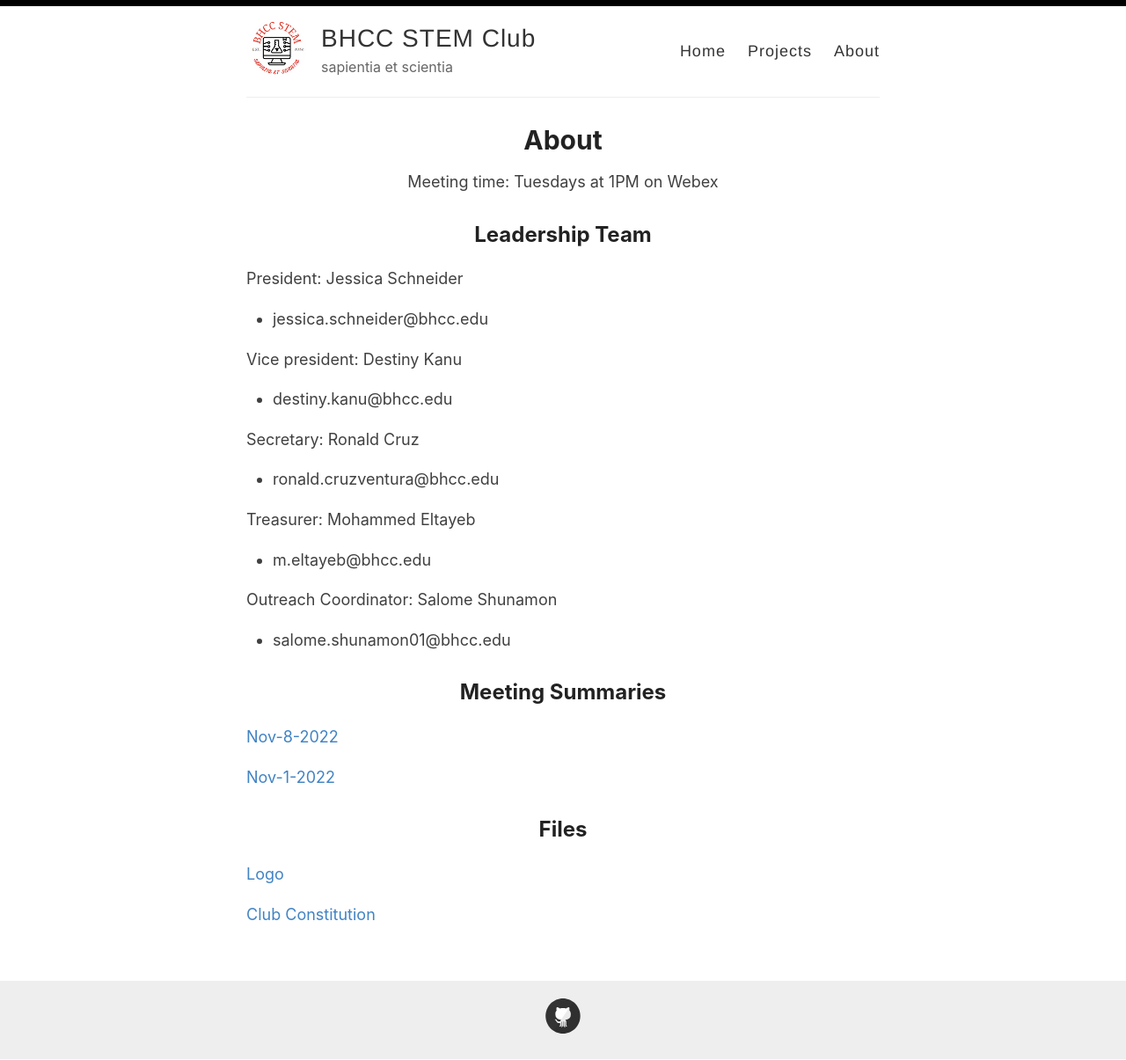
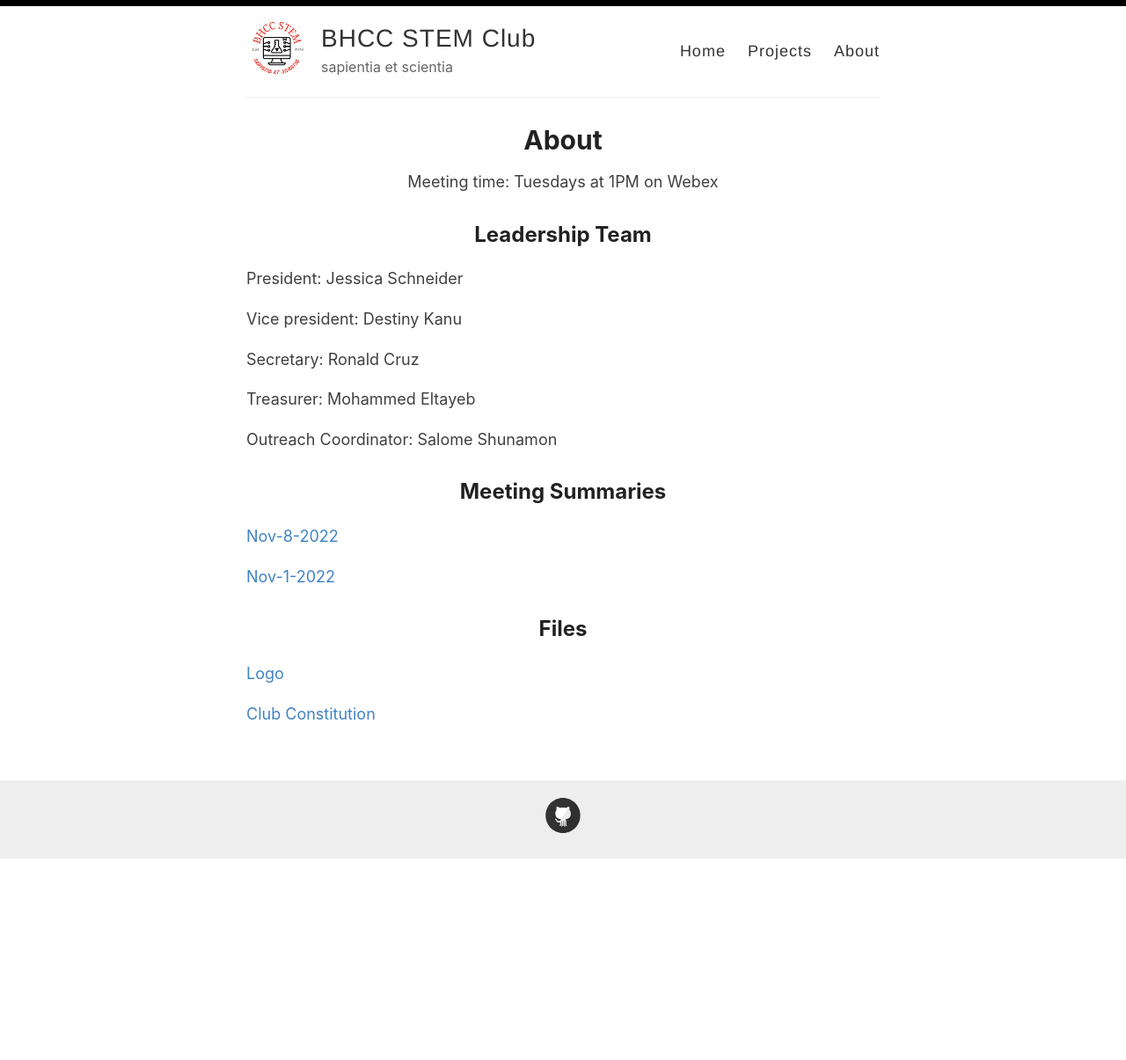
Before and after one commit to bhccstem/bhccstem.github.io, a Jekyll site: the page built from _pages/about.md, in a window 1280 px wide. Shown: the whole page at 88% size. Built offline with Jekyll 4.4.1, drawn with Linux system fonts in a browser that asks for light colours; after the commit the page ends 977 px from its top, so only the background shows below that.

Commit message:
Update about.md

```diff
--- a/_pages/about.md
+++ b/_pages/about.md
@@ -10,23 +10,23 @@ permalink: /about/
 
 President: Jessica Schneider
 
-- jessica.schneider@bhcc.edu
+<!-- - jessica.schneider@bhcc.edu -->
 
 Vice president: Destiny Kanu
 
-- destiny.kanu@bhcc.edu
+<!-- - destiny.kanu@bhcc.edu -->
 
 Secretary: Ronald Cruz
 
-- ronald.cruzventura@bhcc.edu
+<!-- - ronald.cruzventura@bhcc.edu -->
 
 Treasurer: Mohammed Eltayeb
 
-- m.eltayeb@bhcc.edu
+<!-- - m.eltayeb@bhcc.edu -->
 
 Outreach Coordinator: Salome Shunamon
 
-- salome.shunamon01@bhcc.edu
+<!-- - salome.shunamon01@bhcc.edu -->
 
 ## Meeting Summaries
 
```
